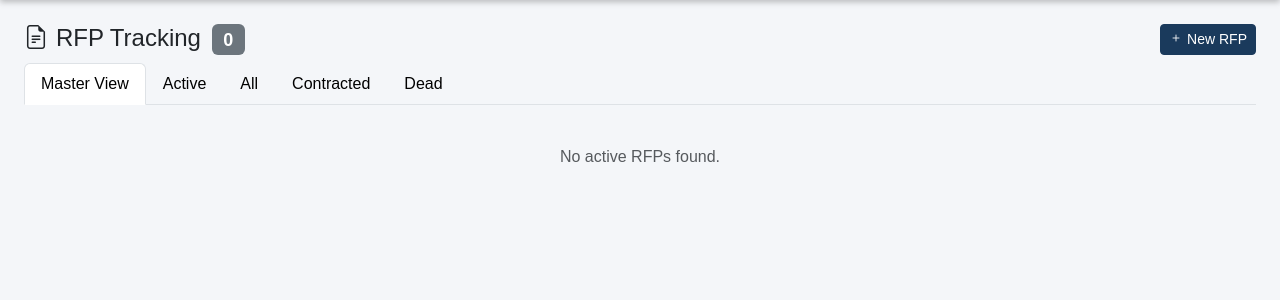
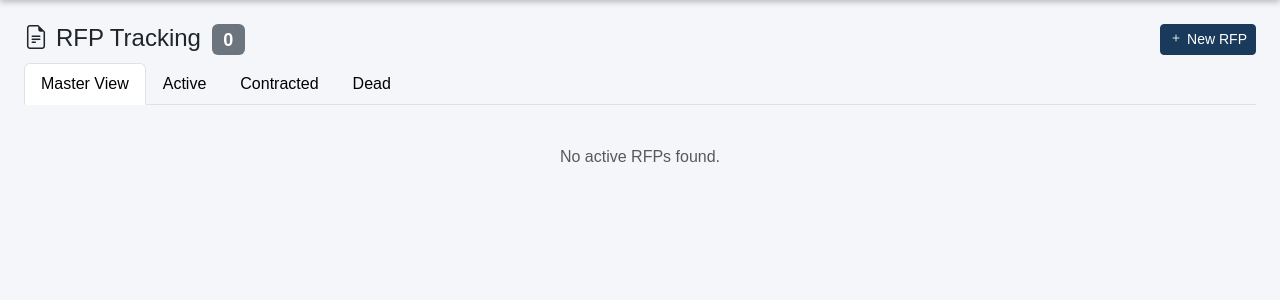
Before and after one commit to wannpeter2020-lab/cpainc, a Flask app: page /rfp in a window 1280 px wide; the page is wider, and only the part inside the window is pictured. Shown: the part 55-355 px from the top of that part. Run offline with Flask 3, Linux system fonts and the light colour scheme; the visitor is signed in with stand-in values (Sample User, id 1); data comes from the database, SQL or seed files in the repository; data that the repository does not hold is empty; some libraries are stand-ins or nearby versions.

Commit message:
Remove redundant All tab from RFP dashboard
Co-Authored-By: Claude Sonnet 4.6 <noreply@anthropic.com>

```diff
--- a/templates/rfp_dashboard.html
+++ b/templates/rfp_dashboard.html
@@ -13,7 +13,7 @@
 
 {# ── Nav tabs ── #}
 <ul class="nav nav-tabs mb-3">
-  {% for tab, label in [('master','Master View'), ('active','Active'), ('all','All'), ('contracted','Contracted'), ('dead','Dead')] %}
+  {% for tab, label in [('master','Master View'), ('active','Active'), ('contracted','Contracted'), ('dead','Dead')] %}
   <li class="nav-item">
     <a class="nav-link {% if filter_tab == tab %}active{% endif %}"
        style="color:#000 !important;"
```
